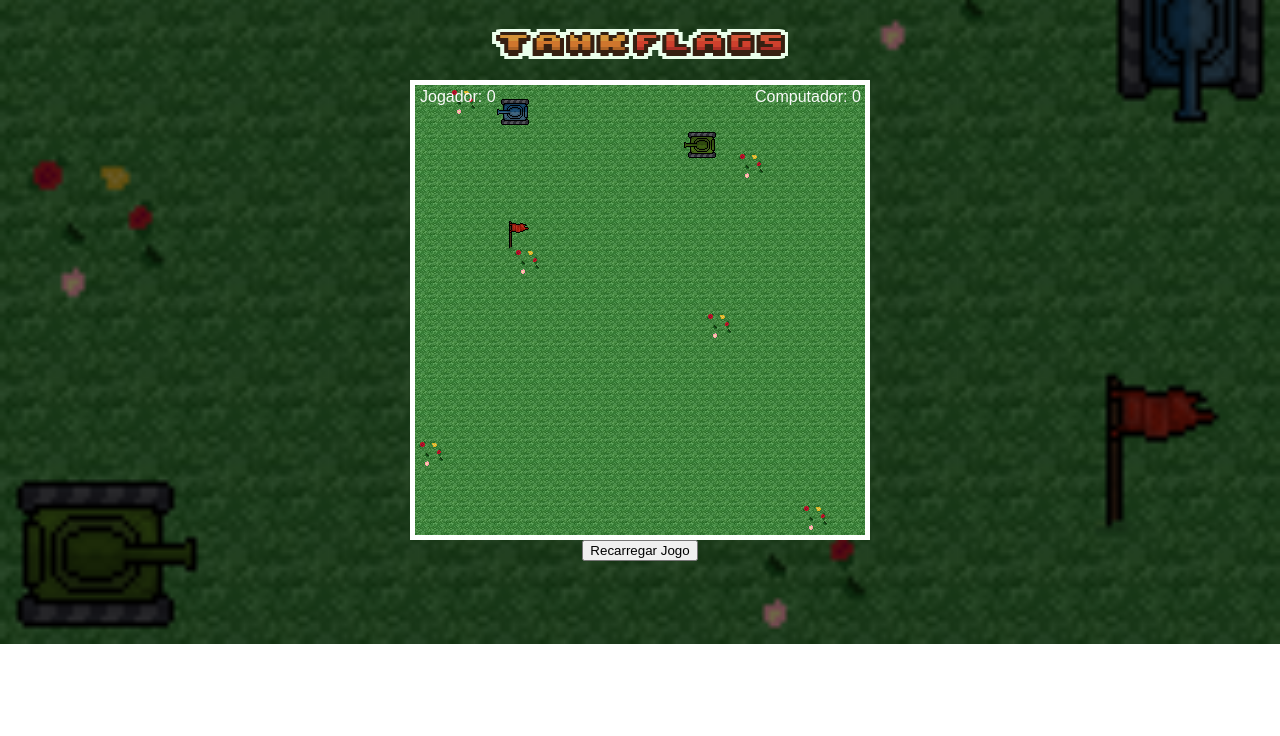
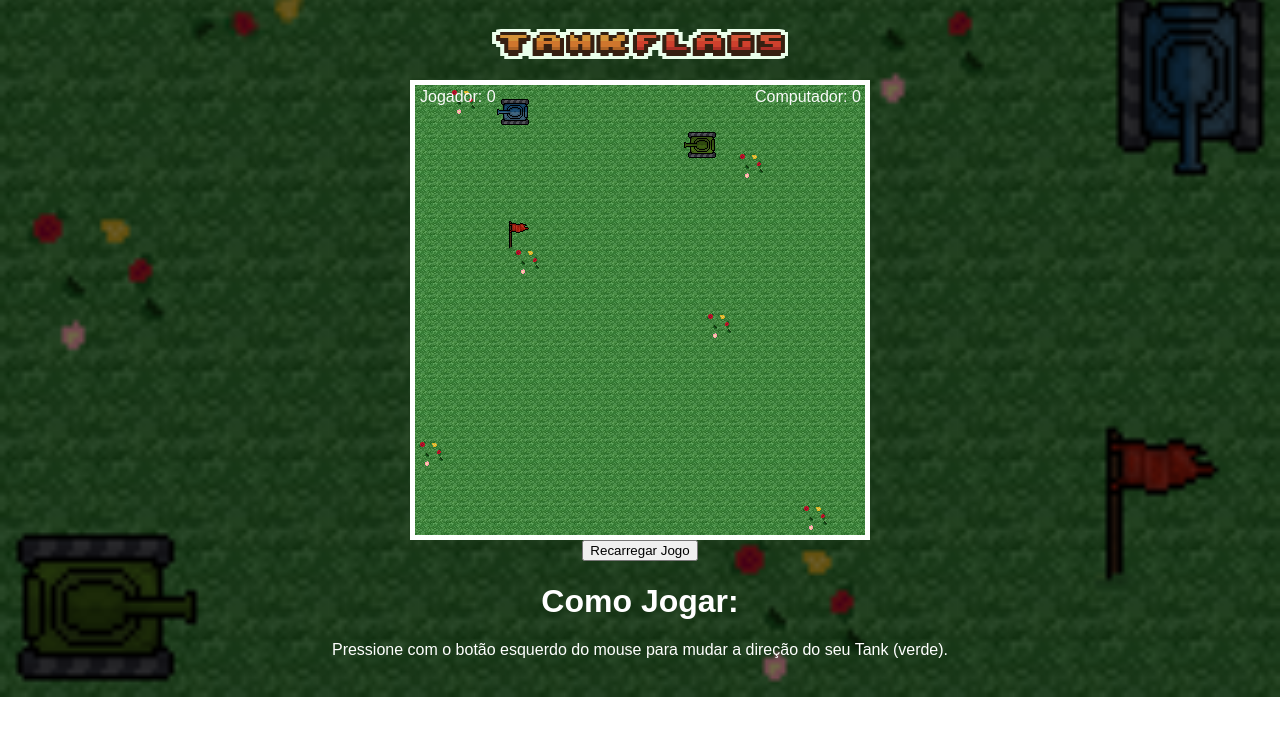
Before and after one commit to DiegoSugahara/ProjetoPAM, a plain HTML site: page index.html in a window 1280 px wide. Drawn offline with Linux system fonts and the light colour scheme.

Commit message:
Atualizado

```diff
--- a/css/style.css
+++ b/css/style.css
@@ -31,3 +31,9 @@ img {
     overflow: hidden;
     z-index: 1;
 }
+
+#descricao {
+    position: relative;
+    color: #FFF;
+    font-family: Arial, Helvetica, sans-serif;
+}
--- a/index.html
+++ b/index.html
@@ -17,5 +17,11 @@
         <canvas id="canvas" width="500" height="500"></canvas>
     </div>
     <center><input type="button" value="Recarregar Jogo" onclick="window.location.reload()"></center>
+
+    <center><div id="descricao">
+        <h1>Como Jogar:</h1>
+        <p>Pressione com o botão esquerdo do mouse para mudar a direção do seu Tank (verde).</p>
+    </div></center>
+
 </body>
 </html>
```
Also changed, not shown: 1 other file.
